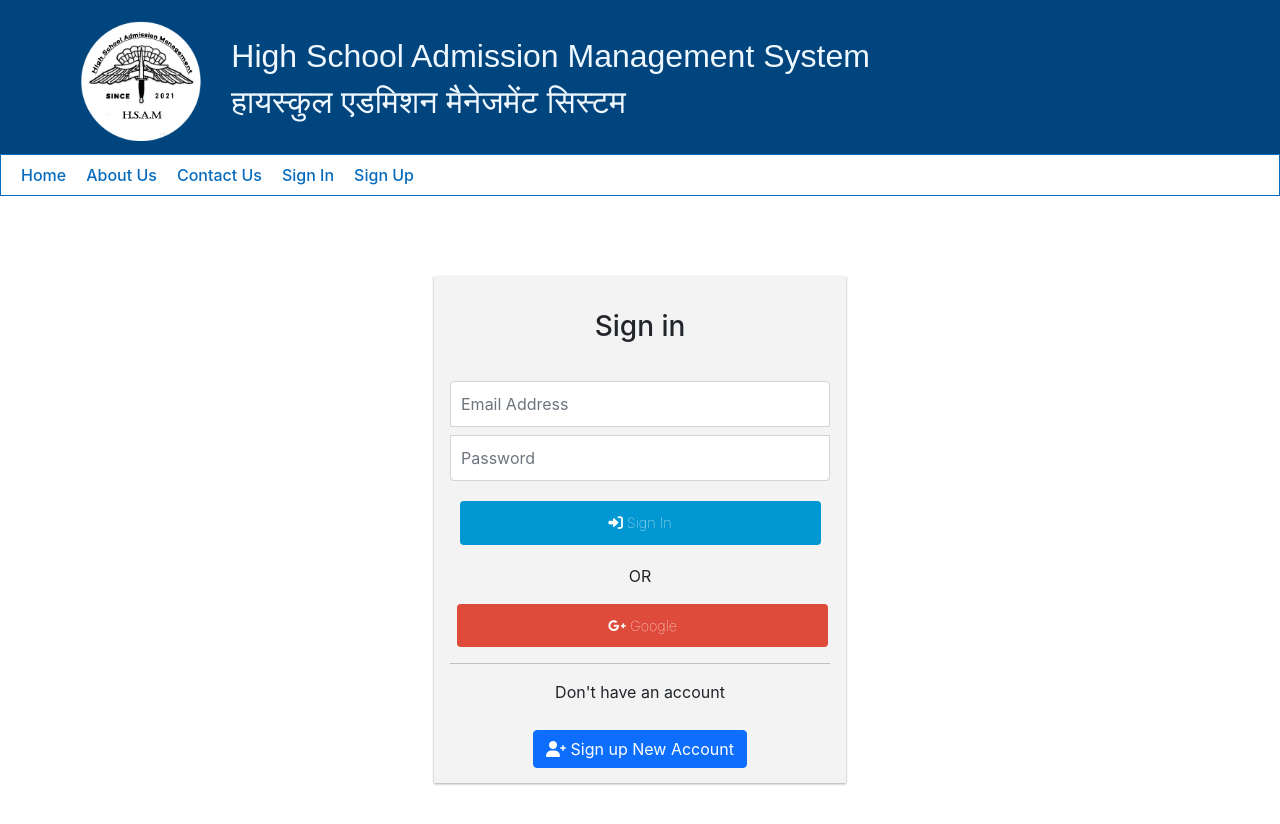
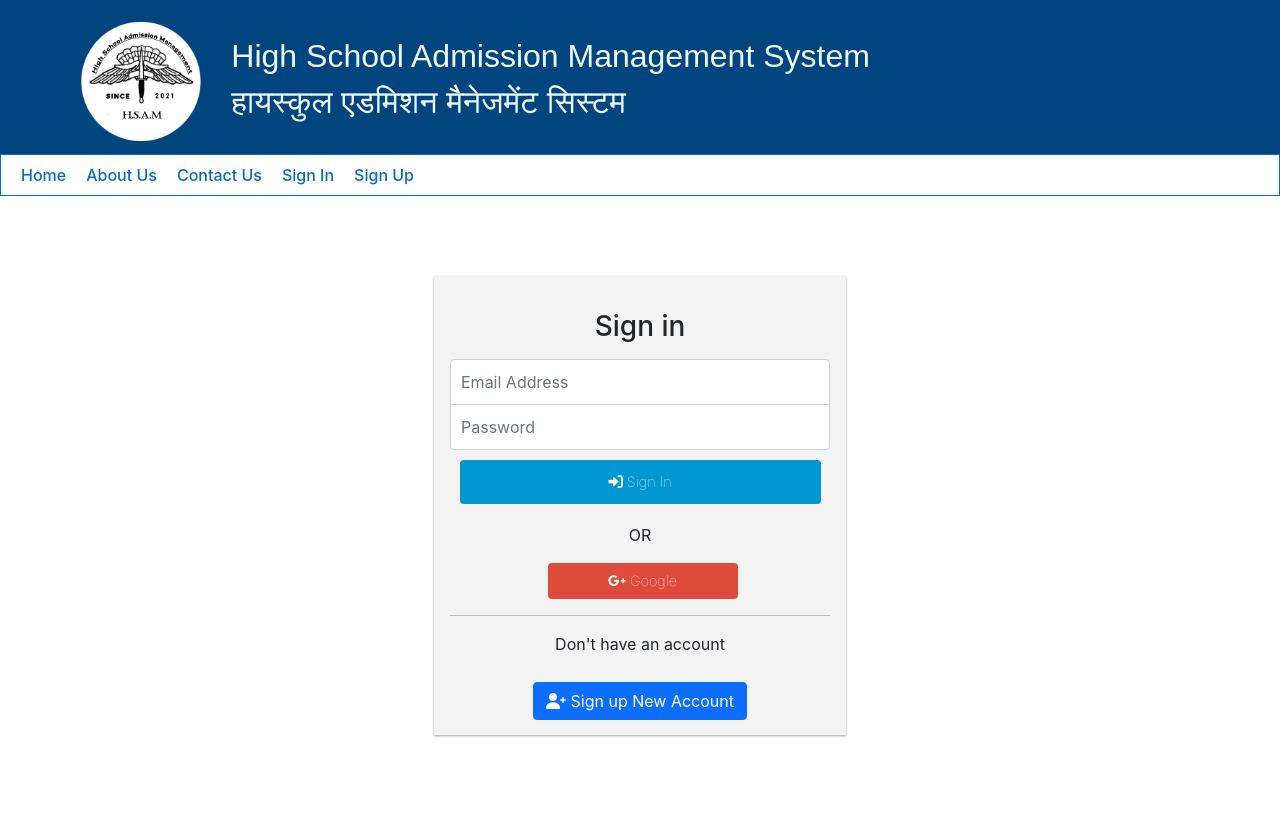
Before and after one commit to adityasasane2000/HighSchool-Admission-WebApp, a React (Create React App) app: page /login in a window 1280 px wide. Shown: the top 824 px of the page. Built offline with nearby package versions, Linux system fonts and the light colour scheme; no server answers; a web font is replaced by a local one; what google-maps-react would draw is missing.

Commit message:
Image Transaction

```diff
--- a/src/components/HomeContent/Image Transaction/slider/Slider-data.js
+++ b/src/components/HomeContent/Image Transaction/slider/Slider-data.js
@@ -1,16 +1,13 @@
+import collage1 from '../../../images/CollageImage1.jpg'
+import collage2 from '../../../images/CollageImage2.jpg'
+
 export const sliderData = [
     {
-      image : "https://lh5.googleusercontent.com/p/AF1QipM6p7NT15GfD8a8wpIQNd2LJP_w78yIaitrrCqN=w1080-k-no",
+      image : collage1,
 
     },
     {
-      image: "https://lh5.googleusercontent.com/p/AF1QipNZlcSODaM51DQde5VR4X9wJPKk3yIzn_40LgFE=w1080-k-no",
-
-    },
-    {
-
-      image:"https://lh5.googleusercontent.com/p/AF1QipNZlcSODaM51DQde5VR4X9wJPKk3yIzn_40LgFE=w1080-k-no"
-
+      image: collage2,
 
     },
 
--- a/src/components/HomeContent/Image Transaction/slider/Slider.js
+++ b/src/components/HomeContent/Image Transaction/slider/Slider.js
@@ -53,8 +53,6 @@ const Slider = () => {
                 <div className="content">
                   <h2>{slide.heading}</h2>
                   <p>{slide.desc}</p>
-                  <hr />
-
                 </div>
               </div>
             )}
--- a/src/components/HomeContent/Image Transaction/slider/slider.css
+++ b/src/components/HomeContent/Image Transaction/slider/slider.css
@@ -1,5 +1,5 @@
 .image{
     width: 100%;
-    margin: auto;
-    max-height: 40rem;
+    margin: 0 !important;
+
 }
--- a/src/pages/Login.css
+++ b/src/pages/Login.css
@@ -25,13 +25,10 @@
   margin-bottom: -1px;
   border-bottom-right-radius: 0;
   border-bottom-left-radius: 0;
-    margin: 10% 0 2% 0;
 }
 #logreg-forms .form-signin input[type="password"] {
   border-top-left-radius: 0;
   border-top-right-radius: 0;
-    margin: 1% 0;
-
 }
 
 #logreg-forms .social-login {
@@ -42,15 +39,14 @@
 #logreg-forms .social-btn {
   font-weight: 100;
   color: white;
-    width:95%;
-    padding: 10px;
+  width: 190px;
   font-size: 0.9rem;
 }
 
 #logreg-forms a {
   display: block;
   padding-top: 10px;
-
+  color: lightseagreen;
 }
 
 #logreg-form .lines {
@@ -59,7 +55,7 @@
 }
 
 #logreg-forms button[type="submit"] {
-    margin-top: 20px;
+  margin-top: 10px;
 }
 
 #logreg-forms .facebook-btn {
--- a/src/pages/Register.css
+++ b/src/pages/Register.css
@@ -25,13 +25,10 @@
   margin-bottom: -1px;
   border-bottom-right-radius: 0;
   border-bottom-left-radius: 0;
-    margin: 10% 0 2% 0;
 }
 #register-form .form-signin input[type="password"] {
   border-top-left-radius: 0;
   border-top-right-radius: 0;
-    margin: 1% 0;
-
 }
 
 #register-form .social-login {
@@ -45,13 +42,12 @@
   width:95%;
   padding: 10px;
   font-size: 0.9rem;
-    display: block;
 }
 
 #register-form a {
   display: block;
   padding-top: 10px;
-
+  color: lightseagreen;
 }
 
 #logreg-form .lines {
@@ -65,17 +61,17 @@
 
 #register-form .facebook-btn {
   background-color: #3c589c;
+  margin-right: 5px;
 }
 
 #register-form .google-btn {
   background-color: #df4b3b;
-    margin-right: 5px;
 }
 
-  #logreg-forms .form-signup .social-btn {
+
+#register-form .form-signup .social-btn {
   width: 210px;
 }
-
 
 #register-form .form-signup input {
   margin-bottom: 2px;
@@ -118,28 +114,4 @@
   #register-form .google-btn:after {
     content: "Google+";
   }
-
 }
-  #SignUp-Heading-Label{
-    margin: 5% ;
-  }
-  #sign-button-login{
-    text-align: center;
-    display: block;
-    margin: 5% auto;
-    width: 40%;
-    height: 4%!important;
-    background-color: rgb(0, 151, 211) ;
-    border-color: transparent!important;
-    color: #ffffff!important;
-
-    font-weight: 100;
-    color: white;
-    width:95%;
-    padding: 10px;
-    font-size: 0.9rem;
-    }
-    #sign-button-login:hover{
-    color: #ffffff!important;
-    background-color: #00457e;
-    }
--- a/src/pages/Register.js
+++ b/src/pages/Register.js
@@ -48,7 +48,6 @@ const Register = () => {
                 <h1 className="h3 mb-3 font-weight-normal" id='SignUp-Heading-Label' style ={{textAlign:"center"}}>
                     Sign Up
                 </h1>
-
                 <input
                     type = "text"
                     id ="displayName"
--- a/src/pages/home.css
+++ b/src/pages/home.css
@@ -2,7 +2,7 @@
 
     background-color: #033259 !important;
     color: aliceblue;
-    margin-top: 0;
+    margin: 0 !important;
     overflow: hidden;
 }
 .ImageTransaction{
```
Also changed, not shown: src/components/images/CollageImage1.jpg (added), src/components/images/CollageImage2.jpg (added). Lines whose indentation alone changed are shown as unchanged.
